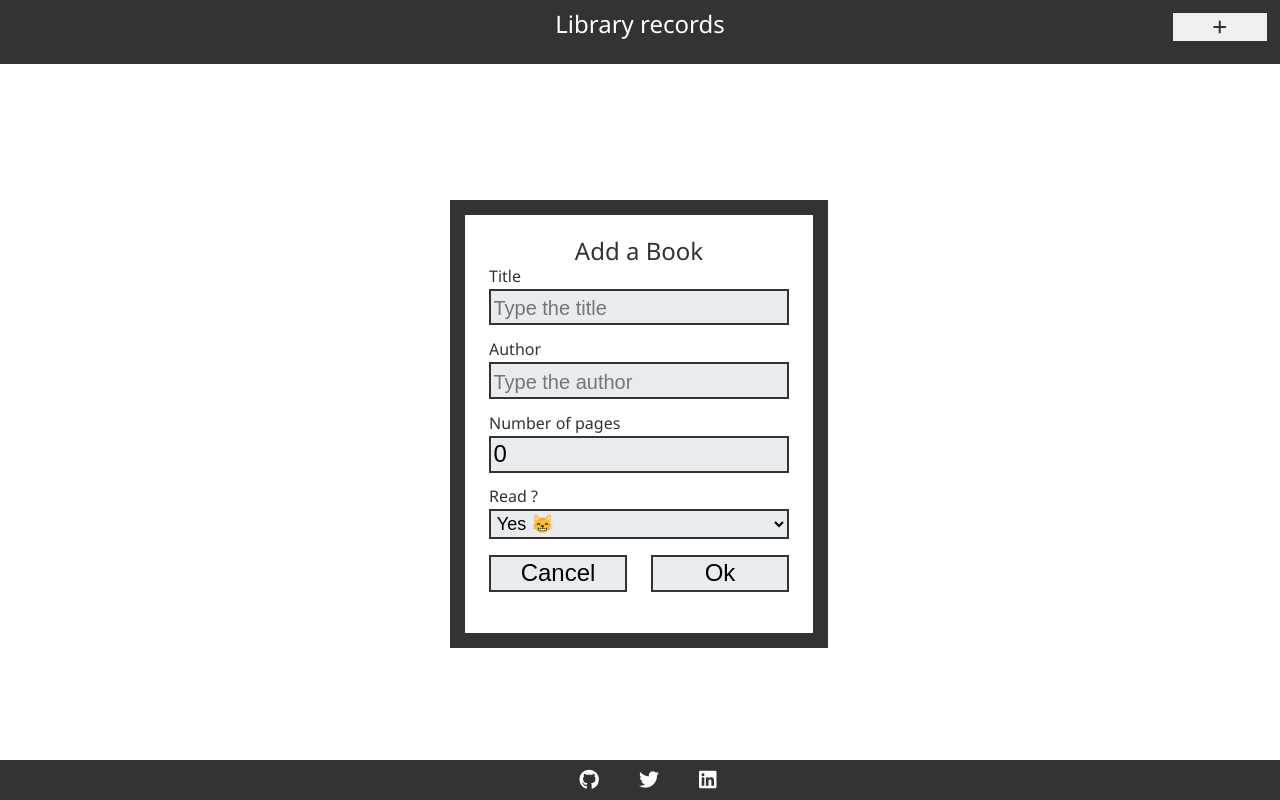
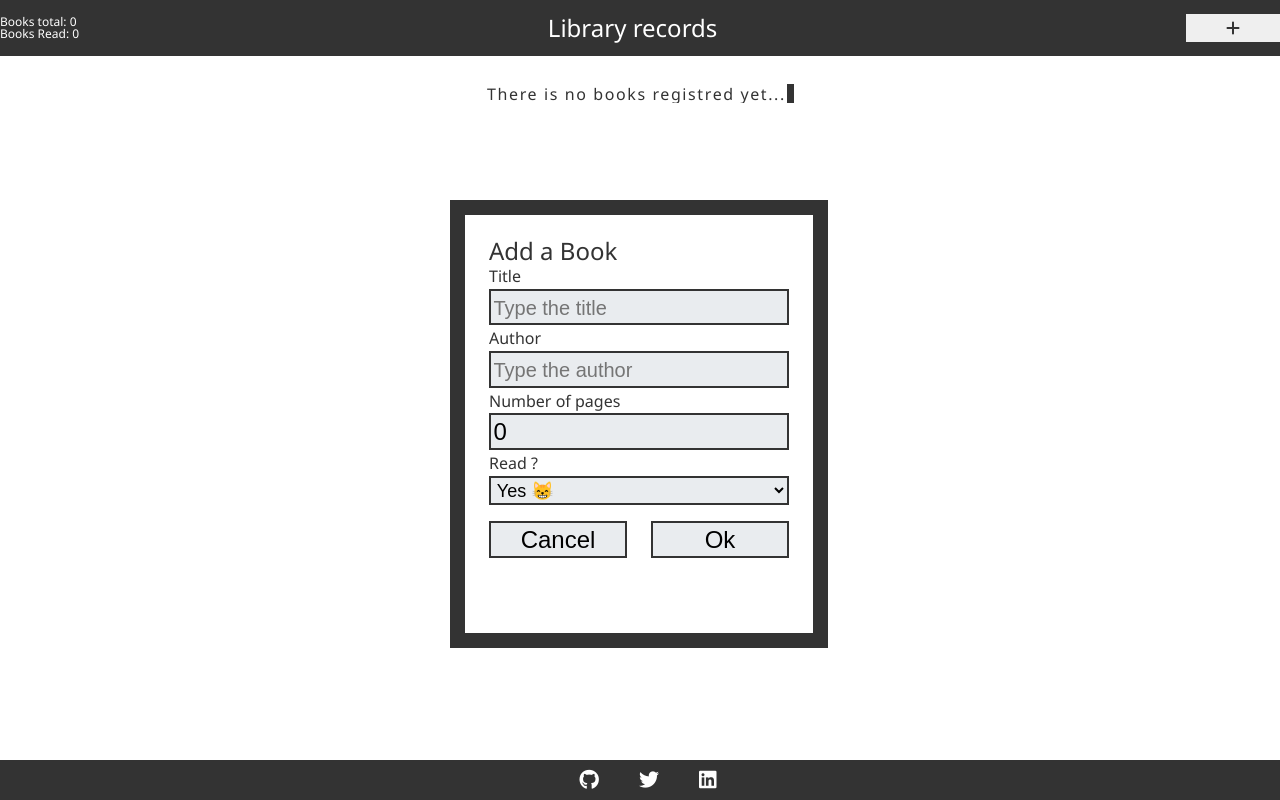
Before and after one commit to walterfcarvalho/Brainnest-books-catalogue, a plain HTML site: page index.html in a window 1280 px wide. Both pictures are taken after a click on the button 1219 px from the left and 27 px from the top of the page. Drawn offline with Linux system fonts and the light colour scheme.

Commit message:
animations and, status

```diff
--- a/css/form.css
+++ b/css/form.css
@@ -42,11 +42,12 @@
   100% {width: 0px;}
 }
 
-span {
+.label {
   display: block;
   font-size: 18px;
   text-align: center;
-  margin-bottom: 1em;
+  /* margin-bottom: 1em; */
+  padding: 1em;
 }
 
 input,
@@ -90,9 +91,9 @@ input::placeholder {
   border: 2px solid green;
 }
 
-input + span {
+.error_field {
   text-align: left;
-  font-size: .7em;
+  font-size: .5em;
   color:red;
 }
 
--- a/css/styles.css
+++ b/css/styles.css
@@ -13,12 +13,16 @@ body {
 }
 
 nav {
-  height: 8vh;
+  display: flex;
+  justify-content: space-between;
+  align-items: center;
+  height: 5vh;
   overflow: hidden;
   position: fixed;
   top: 0;
   width: 100%;
   background-color: var(--color-black);
+  padding: .5em 0em;
 }
 
 footer {
@@ -58,19 +62,27 @@ i {
 nav h1 {
   color: var(--color-white);
   text-align: center;
-  padding: .5em 0;
   font-size: 24px;
   font-weight: 500;
 }
 
-nav button, nav img {
-  position: absolute;
+nav div {
+  display: flex;
+  align-items: flex-start;
+  flex-direction: column;
+  /* justify-items: ; */
+  font-size: 12px;
+  color:var(--color-white);
+}
+
+
+/* nav button, nav img {
   top: 1em;
   right: 1em;
-}
+} */
 
 nav > button {
-  border: 50px;
+  border: 0;
   padding: .4em 3em;
   border-radius: 0px;
 }
@@ -109,6 +121,28 @@ strong {
   justify-content: space-around;
 }
 
+#no_books_msg {
+  overflow: hidden;
+  padding: .10em;
+  border-right: .45em solid var(--color-black);
+  white-space: nowrap;
+  margin: 1em 1em;
+  letter-spacing: .10em;
+  animation:
+    typing 5s steps(40, end),
+    cursor .75s step-end infinite;
+}
+
+@keyframes typing {
+  from { width: 0 }
+  to { width: 50% }
+}
+
+@keyframes cursor {
+  from, to { border-color: transparent }
+  50% { border-color: var(--color-black); }
+}
+
 @media screen and (max-width:450px ) {
   nav > button {
     border: 50px;
--- a/index.html
+++ b/index.html
@@ -19,6 +19,11 @@
 <body>
   <header>
     <nav>
+      <div>
+        <span id="books_total">Books: 111</span>
+        <span id="books_read">TotalRead: 50%</span>
+      </div>
+
       <h1>Library records</h1>
 
       <button id="form_show" >
@@ -28,6 +33,9 @@
   </header>
 
   <main id="main">
+    <span id="no_books_msg">
+      There is no books registred yet...
+    </span>
   </main>
 
   <form id="myForm" class="myForm">
@@ -39,7 +47,7 @@
         type="text"
         placeholder="Type the title"
       />
-      <span id="title-error"></span>
+      <span class="error_field" id="title-error"></span>
 
       <label for="author">Author</label>
       <input
@@ -48,7 +56,7 @@
         type="text"
         placeholder="Type the author"
       />
-      <span id="author-error"></span>
+      <span class="error_field" id="author-error"></span>
       <label for="pages">Number of pages</label>
       <input
         name="pages"
@@ -57,7 +65,7 @@
         placeholder="Number of pages"
         value="0"
       />
-      <span id="pages-error"></span>
+      <span class="error_field" id="pages-error"></span>
 
       <label for="read">Read ?</label>
       <select
--- a/js/Library.js
+++ b/js/Library.js
@@ -19,6 +19,14 @@ export default class Library {
 
   getBooks = () => this.books;
   persist = () => localStorage.setItem(key, JSON.stringify(this.books));
+  getTotalRead = () => {
+    let iniValue = 0;
+    return this.getBooks().reduce(
+      (acc, b ) =>  acc + (b.isRead ? 1: 0)
+      , iniValue
+    )
+  }
+
 
   add = (param_book) => {
     let book = new Book(param_book);
--- a/js/form.js
+++ b/js/form.js
@@ -1,4 +1,5 @@
-import { library, mountCard } from './script.js';
+import * as script from './script.js';
+
 const myForm = document.getElementById("myForm");
 const filTitle = document.getElementById("title");
 const spanTitle = document.getElementById("title-error");
@@ -32,6 +33,7 @@ const check_input = (input, span, regex, errorMsg) => {
   return true;
 }
 
+
 const cancelInsert = (event) => {
   event.preventDefault();
 
@@ -54,6 +56,7 @@ const cancelInsert = (event) => {
   spanTitle.innerText = "";
   spanPages.innerText = "";
   filIsRead.classList.remove("input_valid", "input_invalid")
+
 }
 
 btAdd.addEventListener ('click', (event) => {
@@ -86,7 +89,7 @@ const check_pages = () => {
     filPages,
     spanPages,
     /^^[1-9][0-9]*$/,
-    'Inform amout of pages bigger than 0.'
+    'You know, amout of pages uses to be bigger than 0.'
   );
 }
 
@@ -103,18 +106,18 @@ myForm.addEventListener('submit', (event) => {
   if ( !check_author() ) ok = false;
   if ( !check_title() )  ok = false;
   if ( !check_pages() ) ok = false;
-
   if ( !ok ) return;
 
   let id = new Date().getTime();
-
   let formData = Object.fromEntries(new FormData(myForm));
 
-  library.add({
+  script.library.add({
     ...formData,
     id
   });
 
-  mountCard(formData, id );
+  script.mountCard(formData, id );
   cancelInsert(event);
+  script.set_no_books_msg();
+  script.count_Books();
 })
--- a/js/script.js
+++ b/js/script.js
@@ -1,6 +1,9 @@
 import Library from './Library.js';
 
 const library = new Library();
+
+const no_books_msg = document.getElementById("no_books_msg");
+
 
 const updateBook = (index) => {
   if (document.getElementById("myForm").style.display == "flex") {
@@ -14,6 +17,7 @@ const updateBook = (index) => {
 
   document.getElementById(`edit#${index}`).innerText =
   library.books[idx].isRead ? `Read: Yes 😸` : `Read: No 😿`;
+  count_Books();
 }
 
 const removeFromList = (index) => {
@@ -25,6 +29,8 @@ const removeFromList = (index) => {
   library.persist();
 
   document.getElementById(`delete#${index}`).remove();
+  set_no_books_msg();
+  count_Books();
 }
 
 const mountCard = (data, index ) => {
@@ -94,13 +100,33 @@ const mountCard = (data, index ) => {
   main.appendChild(divCard);
 }
 
+const set_no_books_msg = () => {
+  no_books_msg.style.display = (library.books.length == 0) ? "inline" : "none";
+}
+
+const count_Books = () => {
+  document
+  .getElementById('books_total')
+  .innerText = `Books total: ${library.books.length}`
+
+  document
+  .getElementById('books_read')
+  .innerText = `Books Read: ${library.getTotalRead()}`
+}
+
 const showList = () => {
   library.getBooks()?.forEach((e) => mountCard(e));
+
+  set_no_books_msg();
+  count_Books();
+
 }
 
 showList();
 
 export {
   library,
-  mountCard
+  mountCard,
+  set_no_books_msg,
+  count_Books
 }
```
